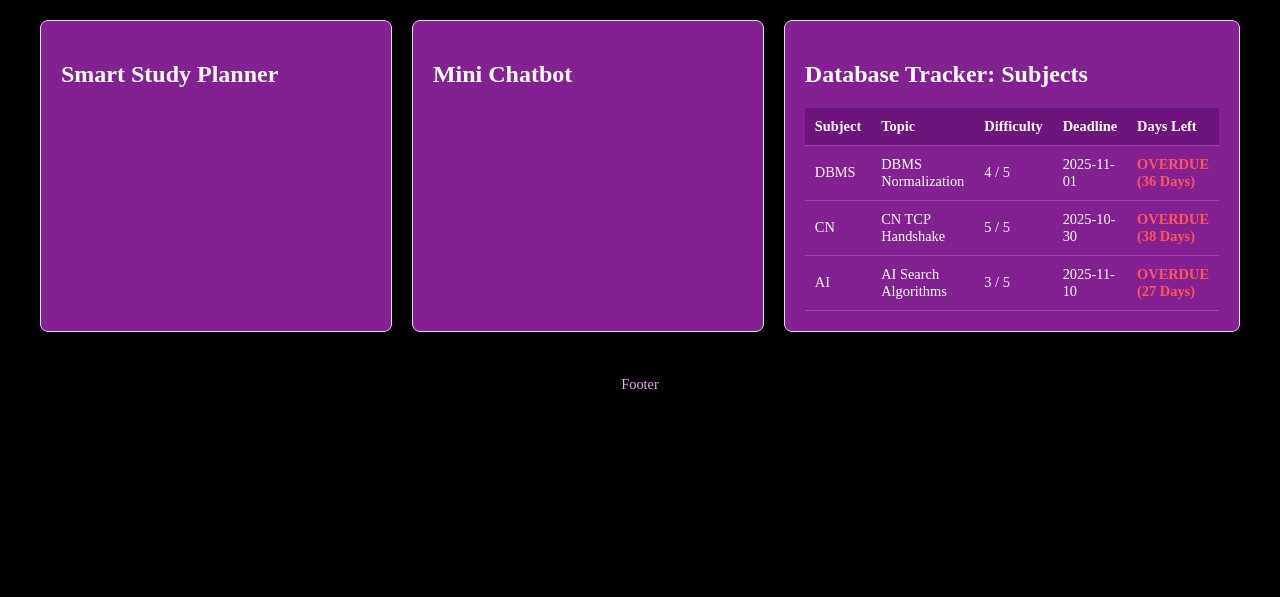
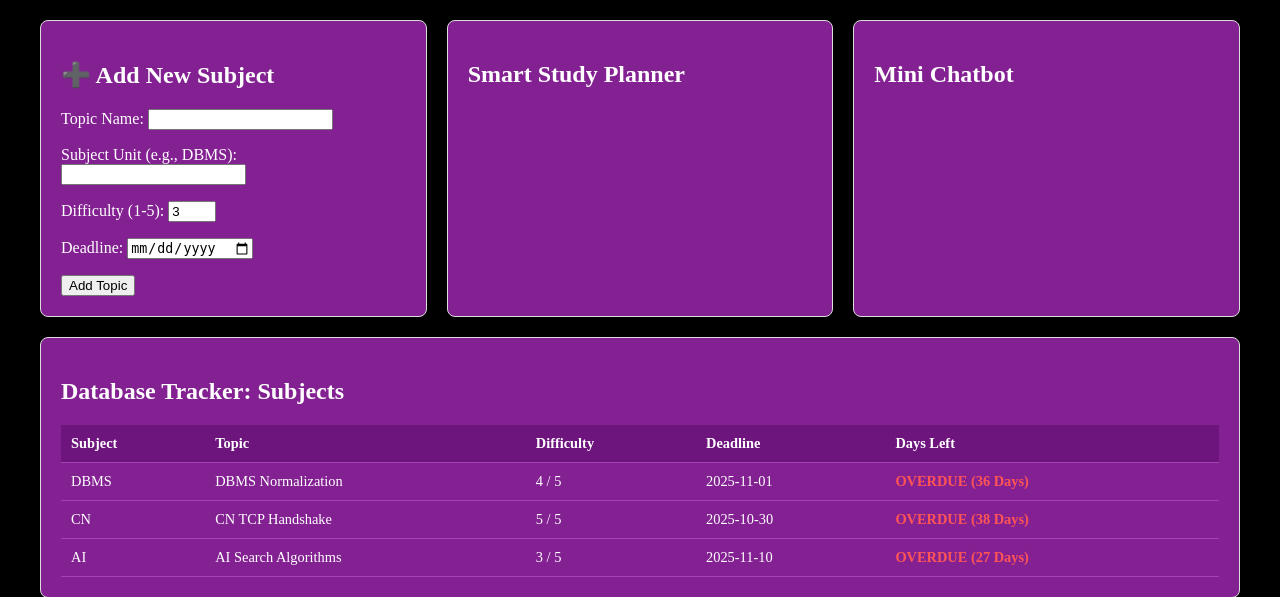
Before and after one commit to nishtha911/smart_study_companion, a Flask app: page / in a window 1280 px wide. Shown: the part 120-717 px from the top of the page. Before the commit the page ends 509 px from the top, so only its background shows below. Run offline with Flask 3, Linux system fonts and the light colour scheme; data comes from the database, SQL or seed files in the repository.

Commit message:
added a form

```diff
--- a/templates/index.html
+++ b/templates/index.html
@@ -12,6 +12,29 @@
     </header>
 
     <main id="dashboard-layout">
+        <section class="feature-card" id="input-form">
+            <h2>➕ Add New Subject</h2>
+            <form method="POST" action="/add_subject">
+                <p>
+                    <label for="name">Topic Name:</label>
+                    <input type="text" id="name" name="name" required>
+                </p>
+                <p>
+                    <label for="unit">Subject Unit (e.g., DBMS):</label>
+                    <input type="text" id="unit" name="syllabus_unit" required>
+                </p>
+                <p>
+                    <label for="difficulty">Difficulty (1-5):</label>
+                    <input type="number" id="difficulty" name="difficulty" min="1" max="5" value="3" required>
+                </p>
+                <p>
+                    <label for="deadline">Deadline:</label>
+                    <input type="date" id="deadline" name="deadline" required>
+                </p>
+                <button type="submit">Add Topic</button>
+            </form>
+        </section>
+
         <section class="feature-card" id="planner-placeholder">
             <h2>Smart Study Planner</h2>
         </section>
```
